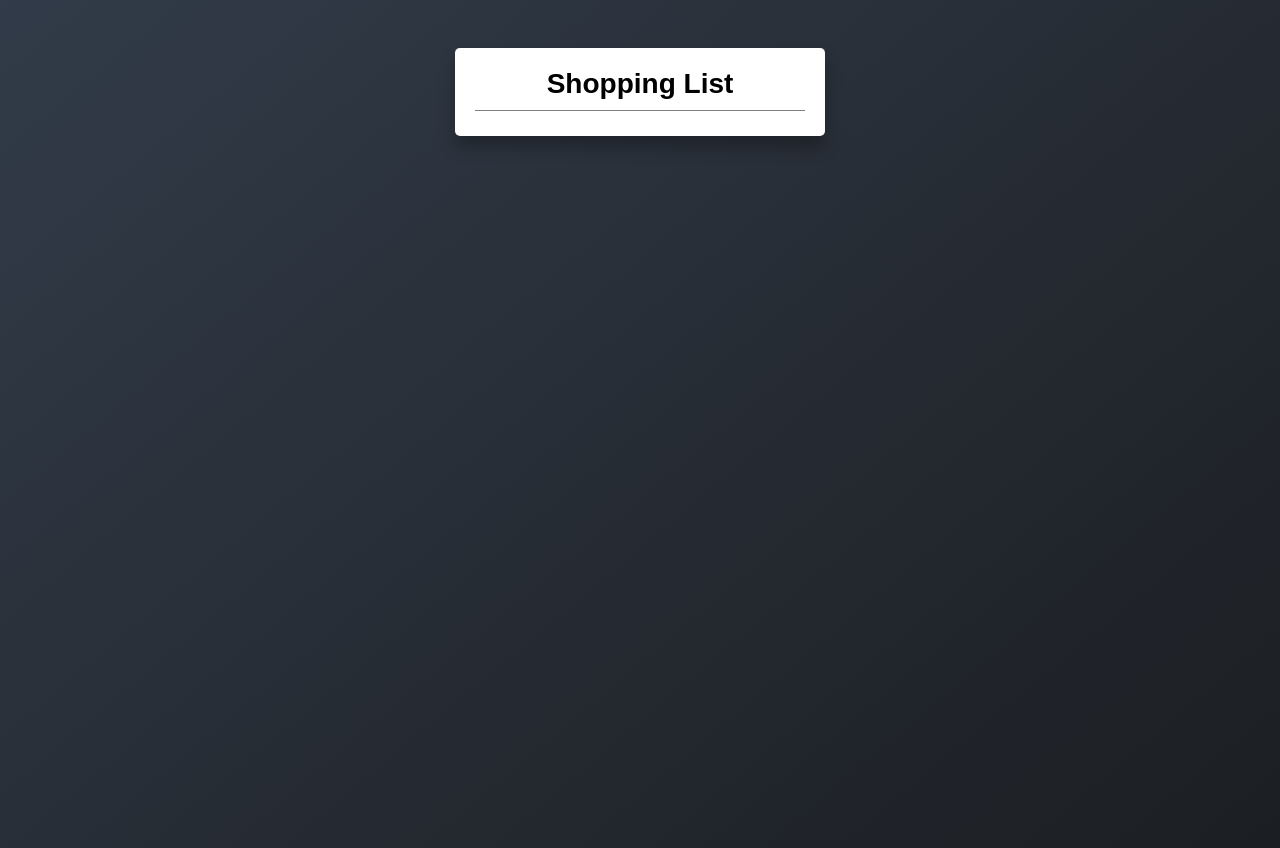
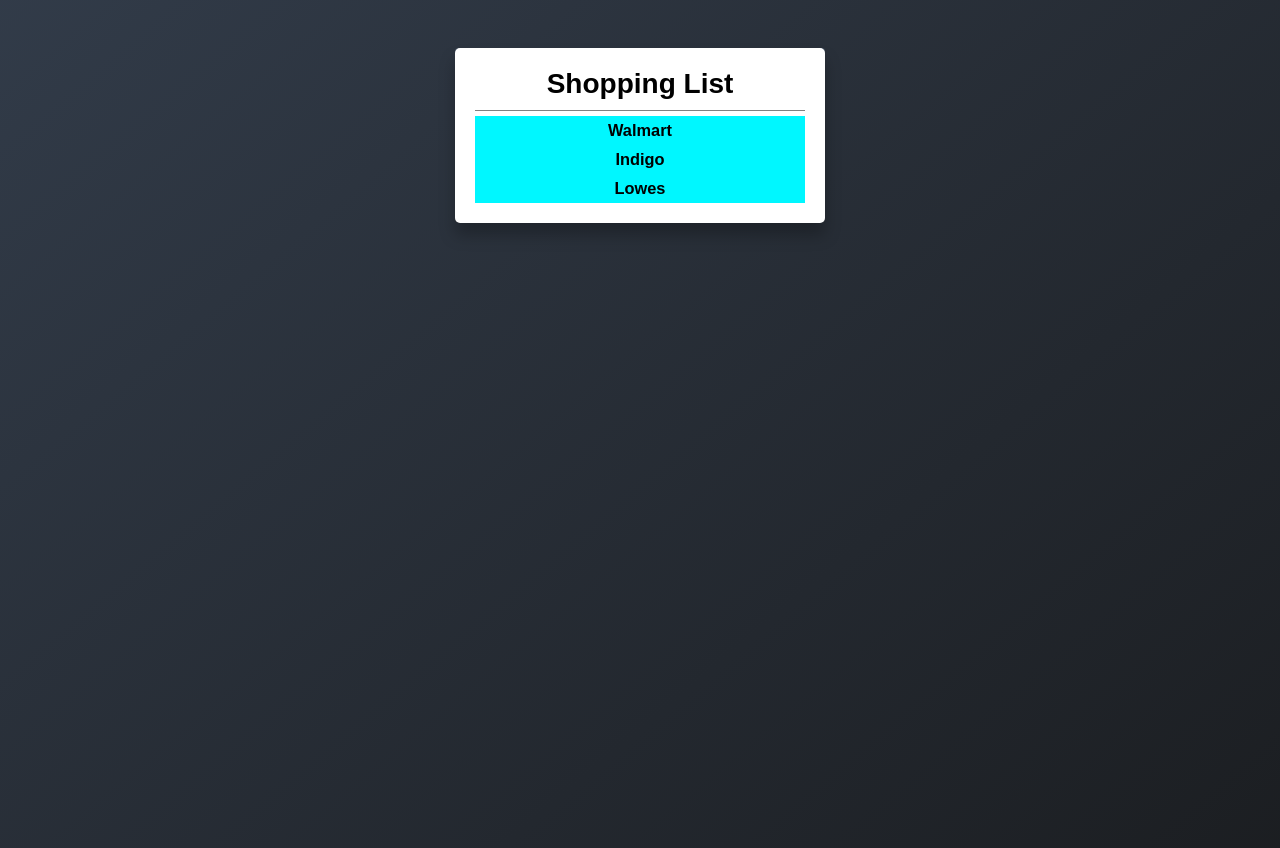
Before and after one commit to JL-Agbalo/react-beautiful-dnd, a React (Create React App) app: page / in a window 1280 px wide. Built offline with nearby package versions, Linux system fonts and the light colour scheme.

Commit message:
feat: add drag-and-drop functionality using react-beautiful-dnd; refactor initial data export

```diff
--- a/package.json
+++ b/package.json
@@ -5,6 +5,7 @@
   "dependencies": {
     "cra-template": "1.2.0",
     "react": "^18.3.1",
+    "react-beautiful-dnd": "^13.1.1",
     "react-dom": "^18.3.1",
     "react-scripts": "5.0.1",
     "web-vitals": "^4.2.4"
--- a/src/data/initialData.js
+++ b/src/data/initialData.js
@@ -1,4 +1,4 @@
-const DATA = [
+export const initialData = [
   {
     id: "0e2f0db1-5457-46b0-949e-8032d2f9997a",
     name: "Walmart",
@@ -30,5 +30,3 @@
     tint: 3,
   },
 ];
-
-export default DATA;
--- a/src/data/tutorials/laiture_dnd.js
+++ b/src/data/tutorials/laiture_dnd.js
@@ -1,15 +1,52 @@
-import React from "react";
+import React, { useState } from "react";
+import { initialData } from "../initialData";
 import "./laiture_dnd.css";
-function laiture_dnd() {
+import { DragDropContext, Droppable, Draggable } from "react-beautiful-dnd";
+
+function Laiture_dnd() {
+  const [stores, setStores] = useState(initialData);
+
+  const onDragEnd = (result) => {
+    // Handle drag end logic here
+    console.log("Drag ended", result);
+  };
+
   return (
     <div className="layout__wrapper">
-      <div class="card">
-        <div class="header">
-          <h1>Shopping List</h1>
-        </div>
+      <div className="card">
+        <DragDropContext onDragEnd={onDragEnd}>
+          <div className="header">
+            <h1>Shopping List</h1>
+          </div>
+          <Droppable droppableId="ROOT" type="group">
+            {(provided) => (
+              <div {...provided.droppableProps} ref={provided.innerRef}>
+                {stores.map((store, index) => (
+                  <Draggable
+                    draggableId={store.id}
+                    index={index}
+                    key={store.id}
+                  >
+                    {(provided) => (
+                      <div
+                        ref={provided.innerRef}
+                        {...provided.draggableProps}
+                        {...provided.dragHandleProps}
+                        className="store-container"
+                      >
+                        <h3>{store.name}</h3>
+                      </div>
+                    )}
+                  </Draggable>
+                ))}
+                {provided.placeholder}
+              </div>
+            )}
+          </Droppable>
+        </DragDropContext>
       </div>
     </div>
   );
 }
 
-export default laiture_dnd;
+export default Laiture_dnd;
```
Also changed, not shown: 1 other file (tests, documents, lock files or other folders).
